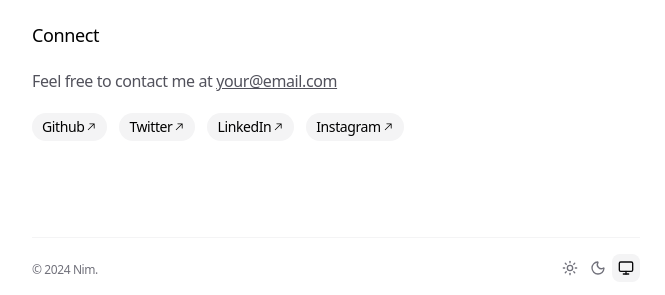
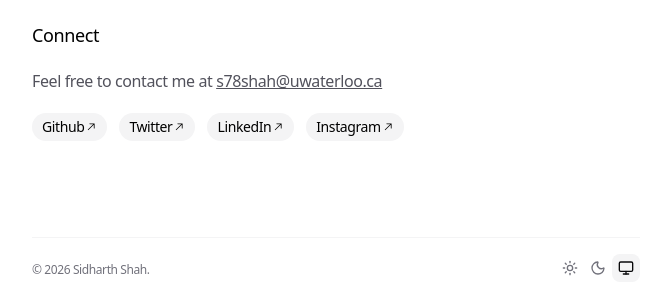
Before and after one commit to Sidharth6Shah/sidharthkshah-site, a Next.js app: page / in a window 1280 px wide. Shown: the part 1537-1832 px from the top of the page, without its empty margins (304-969 px from the left). Built offline with nearby package versions, Linux system fonts and the light colour scheme.

Commit message:
footer changes

```diff
--- a/app/data.ts
+++ b/app/data.ts
@@ -147,4 +147,4 @@ export const SOCIAL_LINKS: SocialLink[] = [
   },
 ]
 
-export const EMAIL = 'your@email.com'
+export const EMAIL = 's78shah@uwaterloo.ca'
--- a/app/footer.tsx
+++ b/app/footer.tsx
@@ -72,7 +72,7 @@ export function Footer() {
       <div className="flex items-center justify-between">
         <a href="https://github.com/ibelick/nim" target="_blank">
           <TextLoop className="text-xs text-zinc-500">
-            <span>© 2024 Nim.</span>
+            <span>© 2026 Sidharth Shah.</span>
             <span>Built with Motion-Primitives.</span>
           </TextLoop>
         </a>
```
